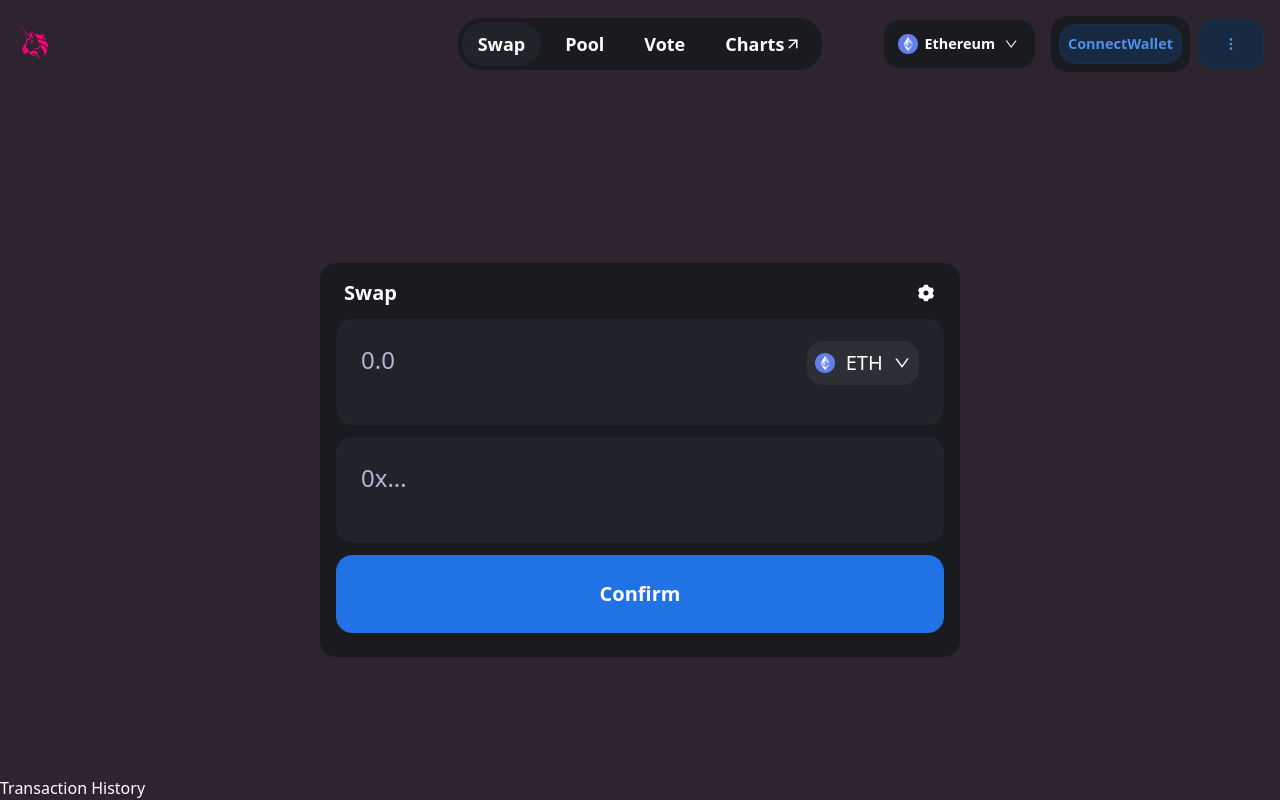
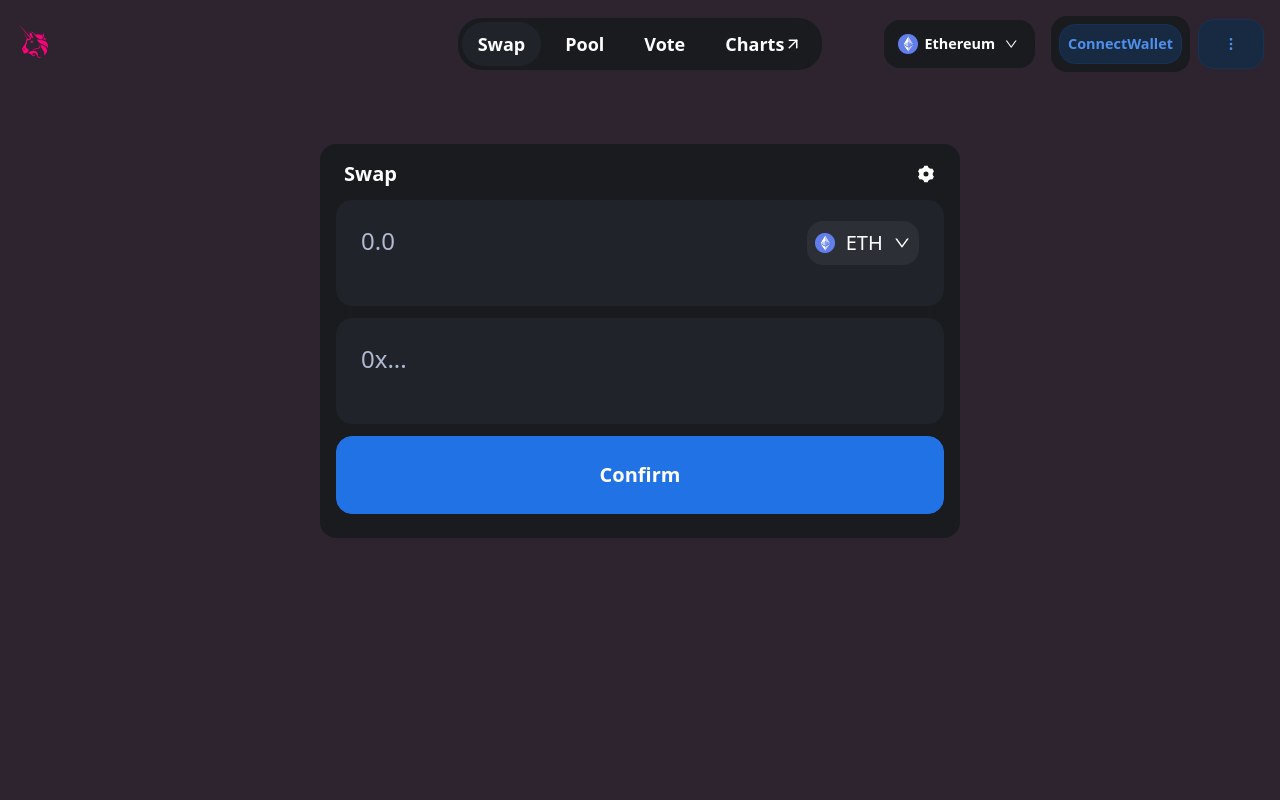
Before and after one commit to aceiscoding/Blockchain-Projects, a Next.js app in the folder uniswap-clone/client/: page / in a window 1280 px wide. Built offline with nearby package versions, Linux system fonts and the light colour scheme.

Commit message:
complete transaction history display

```diff
--- /dev/null
+++ b/uniswap-clone/client/components/TransactionHistory.js
@@ -0,0 +1,79 @@
+import { useEffect, useState } from 'react'
+import { client } from '../lib/sanityClient'
+import { useContext } from 'react'
+import { TransactionContext } from '../context/TransactionContext'
+import Image from 'next/image'
+import ethLogo from '../assets/ethCurrency.png'
+import { FiArrowUpRight } from 'react-icons/fi'
+
+const style = {
+    wrapper: `h-full text-white select-none h-full w-screen flex-1 pt-14 flex items-end justify-end pb-12 overflow-scroll px-8`,
+    txHistoryItem: `bg-[#191a1e] rounded-lg px-4 py-2 my-2 flex items-center justify-end`,
+    txDetails: `flex items-center`,
+    toAddress: `text-[#f48706] mx-2`,
+    txTimestamp: `mx-2`,
+    etherscanLink: `flex items-center text-[#2172e5]`,
+  }
+
+  const TransactionHistory = () => {
+    const { isLoading, currentAccount } = useContext(TransactionContext)
+    const [transactionHistory, setTransactionHistory] = useState([ ])
+
+    useEffect(() => {
+      ;(async () => {
+        if (!isLoading && currentAccount) {
+          const query = `
+            *[_type=="users" && _id == "${currentAccount}"] {
+              "transactionList": transactions[]->{amount, toAddress, timestamp, txHash}|order(timestamp desc)[0..4]
+            }
+          `
+
+          const clientRes = await client.fetch(query)
+
+          setTransactionHistory(clientRes[0].transactionList)
+        }
+      })()
+    }, [isLoading, currentAccount])
+
+
+    return (
+        <div className={style.wrapper}>
+          <div>
+            {transactionHistory &&
+              transactionHistory?.map((transaction, index) => (
+                <div className={style.txHistoryItem} key={index}>
+                  <div className={style.txDetails}>
+                    <Image src={ethLogo} height={20} width={15} alt='eth' />
+                    {transaction.amount} Ξ sent to{' '}
+                    <span className={style.toAddress}>
+                      {transaction.toAddress.substring(0, 6)}...
+                    </span>
+                  </div>{' '}
+                  on{' '}
+                  <div className={style.txTimestamp}>
+                    {new Date(transaction.timestamp).toLocaleString('en-US', {
+                      timeZone: 'JST',
+                      hour12: true,
+                      timeStyle: 'short',
+                      dateStyle: 'long',
+                    })}
+                  </div>
+                  <div className={style.etherscanLink}>
+                    <a
+                      href={`https://rinkeby.etherscan.io/tx/${transaction.txHash}`}
+                      target='_blank'
+                      rel='noreferrer'
+                      className={style.etherscanLink}
+                    >
+                      View on Etherscan
+                      <FiArrowUpRight />
+                    </a>
+                  </div>
+                </div>
+              ))}
+          </div>
+        </div>
+      )
+    }
+
+    export default TransactionHistory
--- a/uniswap-clone/client/context/TransactionContext.js
+++ b/uniswap-clone/client/context/TransactionContext.js
@@ -192,6 +192,7 @@ useEffect(() => {
             sendTransaction,
             handleChange,
             formData,
+            isLoading,
           }}
         >
           {children}
--- a/uniswap-clone/client/pages/index.js
+++ b/uniswap-clone/client/pages/index.js
@@ -3,6 +3,8 @@ import Head from 'next/head'
 import Image from 'next/image'
 import Header from '../components/Header'
 import Main from '../components/Main'
+import TransactionHistory from '../components/TransactionHistory'
+
 
 const style = {
   wrapper: ` h-screen max-h-screen h-min-screen w-screen bg-[#2D242F] text-white select-none flex flex-col justify-between`
@@ -14,7 +16,7 @@ export default function Home() {
     <div className= {style.wrapper}>
       <Header/>
        <Main/>
-      <h2>Transaction History</h2>
+      <TransactionHistory/>
     </div>
   )
 }
```
